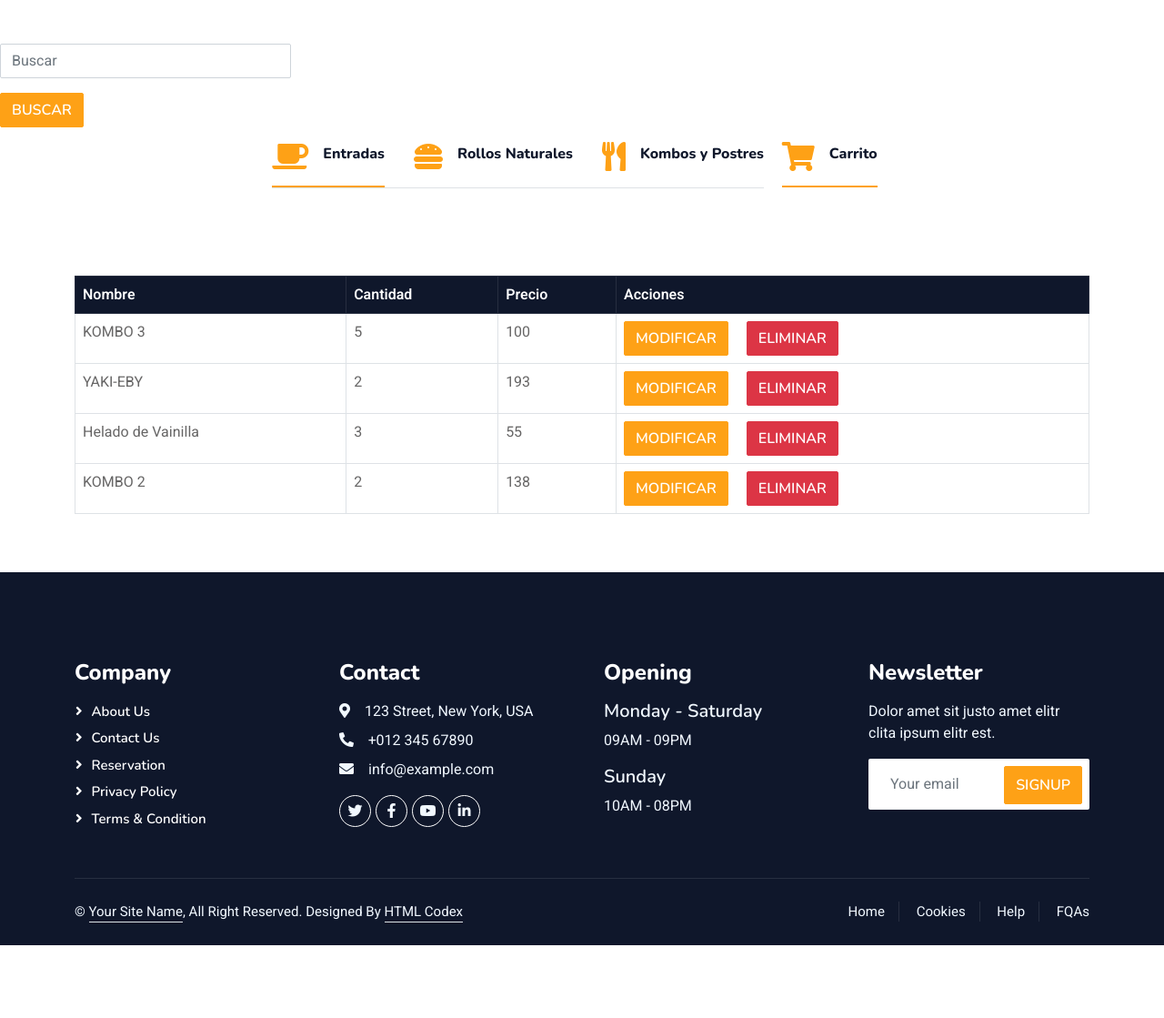
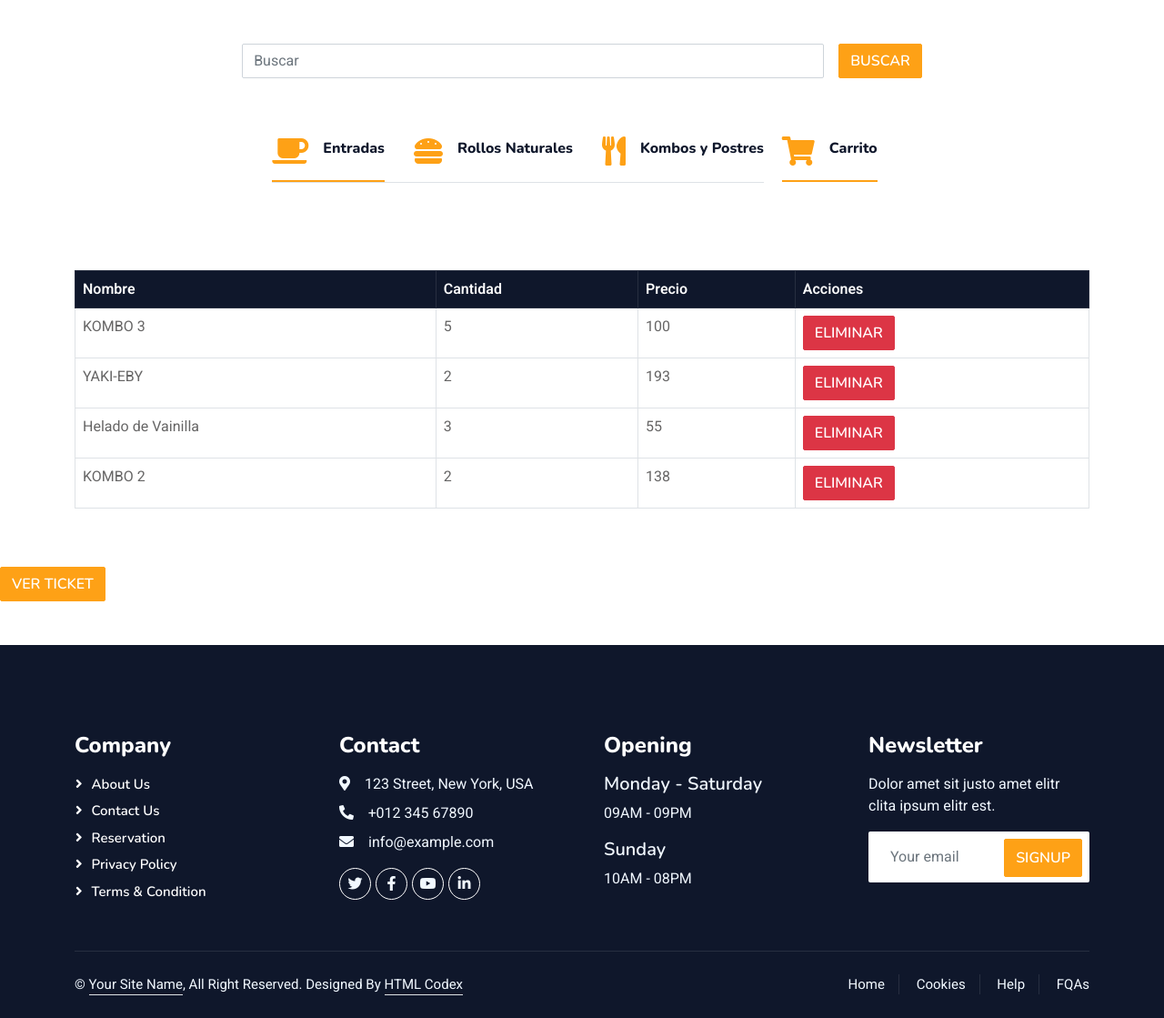
Before and after one commit to daniel120801/proyecto-integrador, a PHP site: page /menu.php in a window 1280 px wide, after a click on "Carrito". Shown: the part 357-1476 px from the top of the page at 91% size. Before the commit the page ends 1396 px from the top, so only its background shows below. Run offline with PHP 8.4, Linux system fonts and the light colour scheme; data comes from the database, SQL or seed files in the repository; some libraries are stand-ins or nearby versions.

Commit message:
Menu nuevo actualizado funcional progresivo

```diff
--- a/codigo fuente/menu.php
+++ b/codigo fuente/menu.php
@@ -89,9 +89,6 @@
     }
     if (isset($_GET['insertar_id'])) {
         $bd->exec_instruction("CALL agregar_producto(" . $_GET['insertar_id'] . ",1)");
-    } else if (isset($_GET['modificar'])) {
-        $bd->exec_instruction("CALL Actualizar_pedido(" . $_GET['idPedido'] . ",
-                                    " . $_GET['idProducto'] . ",'" . $_GET['nombre'] . "'," . $_GET['cantidad'] . "," . $_GET['precio'] . ")");
     } else if (isset($_GET['eliminar'])) {
         $bd->exec_instruction("DELETE FROM detalle_pedido   WHERE PK_detpedido = " . $_GET['eliminar'] . "");
     }
@@ -138,20 +135,54 @@
         <!-- Navbar & Hero End -->
 
         <div>
-            <form action="menu.php" method="get">
+            <form class="d-flex justify-content-center" action="menu.php" method="get">
                 <input type="text" id="txtbuscarque" name="txtbuscarque" placeholder="Buscar"
                     value="<?php echo isset($textobuscar) ? htmlspecialchars($textobuscar) : ''; ?>"
-                    class="form-control mb-3 w-25">
+                    class="form-control me-3 mb-0 w-50">
                 <input class="btn btn-primary" type="submit" id="btnbuscar" name="btnbuscar" value="Buscar">
             </form>
+            <br>
+            <div class="row">
+                <?php
+                if (!empty($textobuscar)) {
+                    $sql = "SELECT * FROM producto WHERE nombre LIKE '%" . $textobuscar . "%' AND estado = 'disponible'";
+                    $result = $bd->exec_instruction($sql);
+                    ?>
+                    <div class="col-12 mb-3">
+                        <h2>Resultados relacionados</h2>
                     </div>
+                    <?php
+                    foreach ($result as $row) {
+                        ?>
+                        <div class="col-12 mb-3">
+                            <div class="card flex-row h-100 shadow-sm p-2" style="height: 120px;">
+                                <img src="<?php echo $row['direccion_imagen']; ?>" class="card-img-left"
+                                    style="width: 100px; height: 100px; object-fit: cover;" alt="<?php echo $row['nombre']; ?>">
+                                <div class="card-body d-flex flex-column p-2" style="font-size: 0.9rem;">
+                                    <h6 class="card-title mb-1"><?php echo $row['nombre']; ?></h6>
+                                    <p class="card-text flex-grow-1 mb-1"><?php echo $row['descripcion']; ?></p>
+                                    <p class="card-text text-primary mb-1"><strong>$<?php echo $row['precio']; ?></strong></p>
+                                </div>
+                                <div class="card-footer d-flex align-items-center p-2">
+                                    <a href="menu.php?id=<?php echo $row['PK_producto']; ?>"
+                                        class="btn btn-success btn-sm">Agregar</a>
+                                </div>
+                            </div>
+                        </div>
+                        <?php
+                    }
+                }
+                ?>
+            </div>
+            <br>
 
             <!-- Categorias Start -->
             <div class="tab-class text-center wow fadeInUp" data-wow-delay="0.1s">
                 <div class="position-relative d-inline-block w-100">
                     <ul class="nav nav-pills d-inline-flex justify-content-center border-bottom mb-5 position-relative">
                         <li class="nav-item">
-                <a class="d-flex align-items-center text-start mx-3 ms-0 pb-3 active" data-bs-toggle="pill" href="#tab-1">
+                            <a class="d-flex align-items-center text-start mx-3 ms-0 pb-3 active" data-bs-toggle="pill"
+                                href="#tab-1">
                                 <i class="fa fa-coffee fa-2x text-primary"></i>
                                 <div class="ps-3">
                                     <h6 class="mt-n1 mb-0">Entradas</h6>
@@ -159,7 +190,8 @@
                             </a>
                         </li>
                         <li class="nav-item">
-                <a class="d-flex align-items-center text-start mx-3 pb-3" data-bs-toggle="pill" href="#tab-2">
+                            <a class="d-flex align-items-center text-start mx-3 pb-3" data-bs-toggle="pill"
+                                href="#tab-2">
                                 <i class="fa fa-hamburger fa-2x text-primary"></i>
                                 <div class="ps-3">
                                     <h6 class="mt-n1 mb-0">Rollos Naturales</h6>
@@ -167,7 +199,8 @@
                             </a>
                         </li>
                         <li class="nav-item">
-                <a class="d-flex align-items-center text-start mx-3 me-0 pb-3" data-bs-toggle="pill" href="#tab-3">
+                            <a class="d-flex align-items-center text-start mx-3 me-0 pb-3" data-bs-toggle="pill"
+                                href="#tab-3">
                                 <i class="fa fa-utensils fa-2x text-primary"></i>
                                 <div class="ps-3">
                                     <h6 class="mt-n1 mb-0">Kombos y Postres</h6>
@@ -178,7 +211,8 @@
                     <!-- Ícono de carrito separado -->
                     <ul class="nav nav-pills d-inline-flex justify-content-center mt-3 position-relative">
                         <li class="nav-item">
-                <a class="d-flex align-items-center text-start mx-3 pb-3" data-bs-toggle="pill" href="#tab-4">
+                            <a class="d-flex align-items-center text-start mx-3 pb-3" data-bs-toggle="pill"
+                                href="#tab-4">
                                 <i class="fa fa-shopping-cart fa-2x text-primary"></i>
                                 <div class="ps-3">
                                     <h6 class="mt-n1 mb-0">Carrito</h6>
@@ -198,9 +232,6 @@
                     <div class="row g-4">
                         <?php
                         $sql = "SELECT * FROM producto WHERE FK_categoria = 14 AND estado = 'disponible'";
-                    if (!empty($textobuscar)) {
-                        $sql .= " AND nombre LIKE '%" . $textobuscar . "%'";
-                    }
                         $result = $bd->exec_instruction($sql);
                         foreach ($result as $row) {
                             echo ImprimirProductoTabla($row["direccion_imagen"], $row["nombre"], $row["descripcion"], $row["PK_producto"], $row["precio"]);
@@ -214,9 +245,6 @@
                     <div class="row g-4">
                         <?php
                         $sql = "SELECT * FROM producto WHERE FK_categoria = 15 AND estado = 'disponible'";
-                    if (!empty($textobuscar)) {
-                        $sql .= " AND nombre LIKE '%" . $textobuscar . "%'";
-                    }
                         $result = $bd->exec_instruction($sql);
 
                         foreach ($result as $row) {
@@ -231,9 +259,6 @@
                     <div class="row g-4">
                         <?php
                         $sql = "SELECT * FROM producto WHERE FK_categoria = 16 AND estado = 'disponible'";
-                    if (!empty($textobuscar)) {
-                        $sql .= " AND nombre LIKE '%" . $textobuscar . "%'";
-                    }
                         $result = $bd->exec_instruction($sql);
 
                         foreach ($result as $row) {
@@ -259,7 +284,7 @@
                                 </thead>
                                 <tbody>
                                     <?php
-                        $sql = "SELECT  dp.*, producto.nombre AS nombre FROM detalle_pedido dp JOIN producto on dp.FK_producto = producto.PK_producto WHERE FK_pedido = 1 "; // Ajusta la consulta según tu lógica
+                                    $sql = "SELECT  dp.*, producto.nombre AS nombre FROM detalle_pedido dp JOIN producto on dp.FK_producto = producto.PK_producto WHERE FK_pedido = 1 ";
 
                                     $result = $bd->exec_instruction($sql);
                                     foreach ($result as $row) { ?>
@@ -268,9 +293,6 @@
                                             <td><?php echo htmlspecialchars($row[3]); ?></td>
                                             <td><?php echo htmlspecialchars($row[4]); ?></td>
                                             <td>
-                                    <a href="menu.php?idpremodificar=<?php echo htmlspecialchars($row[0]); ?>"
-                                        class="btn btn-primary me-3 ">Modificar</a>
-
                                                 <a href="menu.php?eliminar=<?php echo htmlspecialchars($row[0]); ?>"
                                                     class="btn btn-danger">Eliminar</a>
                                             </td>
@@ -281,57 +303,10 @@
                         </div>
                     </div>
                     <!-- Productos Agregados End -->
+                    <a class="btn btn-primary text-center">Ver Ticket</a>
                 </div>
             </div>
-
             <!-- Tab Content End -->
-        <?php
-        if (isset($modificar)) {
-
-
-            ?>
-            <Form action="menu.php" method="get" class="container mt-3"
-                onsubmit="CrearURLModificar(event,<?php echo $modificar[0]['PK_detpedido']; ?>,<?php echo $modificar[0]['FK_producto']; ?>)">
-                <h5></h5>
-                <div class="row">
-                    <div class="col text-start">
-                        <label>Nombre</label>
-
-                    </div>
-                    <div class="col text-start">
-                        <input class="form-control" type="text" id="nombre" name="nombre"
-                            value="<?php echo $modificar[0]['nombre']; ?>"></input>
-
-                    </div>
-                </div>
-
-                <div class="row">
-                    <div class="col text-start">
-                        <label>Cantidad</label>
-
-                    </div>
-                    <div class="col text-start">
-                        <input class="form-control" type="number" id="cantidad" name="cantidad"
-                            value="<?php echo $modificar[0]['cantidad']; ?>"></input>
-
-                    </div>
-                </div>
-
-                <div class="row">
-                    <div class="col text-start">
-                        <label>Precio</label>
-
-                    </div>
-                    <div class="col text-start">
-                        <input class="form-control" type="number" id="precio" name="precio"
-                            value="<?php echo $modificar[0]['precio']; ?>"></input>
-                    </div>
-                </div>
-                <button type="submit" id="modificar" name="modificar" class="btn btn-primary">Modificar</button>
-
-
-            </Form>
-        <?php } ?>
 
 
             <!-- Footer Start -->
@@ -353,9 +328,11 @@
                             <p class="mb-2"><i class="fa fa-envelope me-3"></i>info@example.com</p>
                             <div class="d-flex pt-2">
                                 <a class="btn btn-outline-light btn-social" href=""><i class="fab fa-twitter"></i></a>
-                            <a class="btn btn-outline-light btn-social" href=""><i class="fab fa-facebook-f"></i></a>
+                                <a class="btn btn-outline-light btn-social" href=""><i
+                                        class="fab fa-facebook-f"></i></a>
                                 <a class="btn btn-outline-light btn-social" href=""><i class="fab fa-youtube"></i></a>
-                            <a class="btn btn-outline-light btn-social" href=""><i class="fab fa-linkedin-in"></i></a>
+                                <a class="btn btn-outline-light btn-social" href=""><i
+                                        class="fab fa-linkedin-in"></i></a>
                             </div>
                         </div>
                         <div class="col-lg-3 col-md-6">
```
Lines whose indentation alone changed are shown as unchanged.
